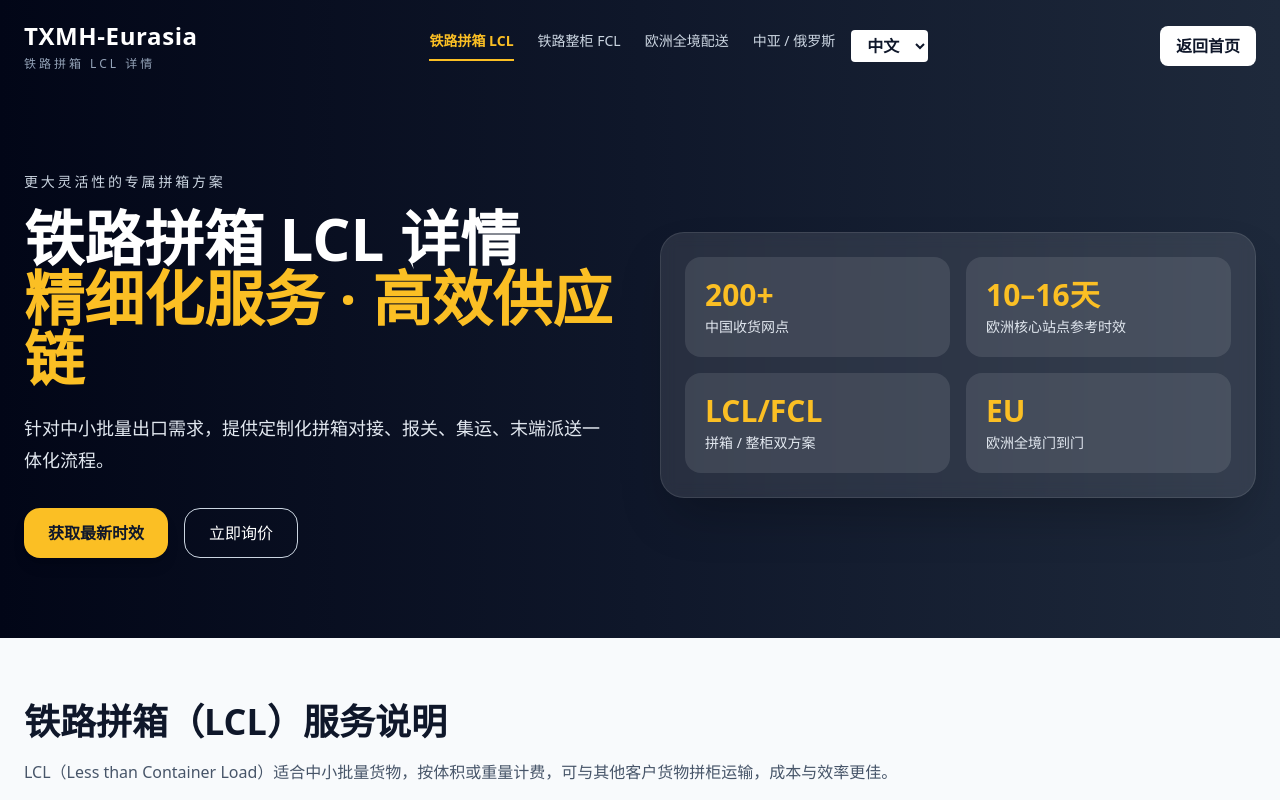
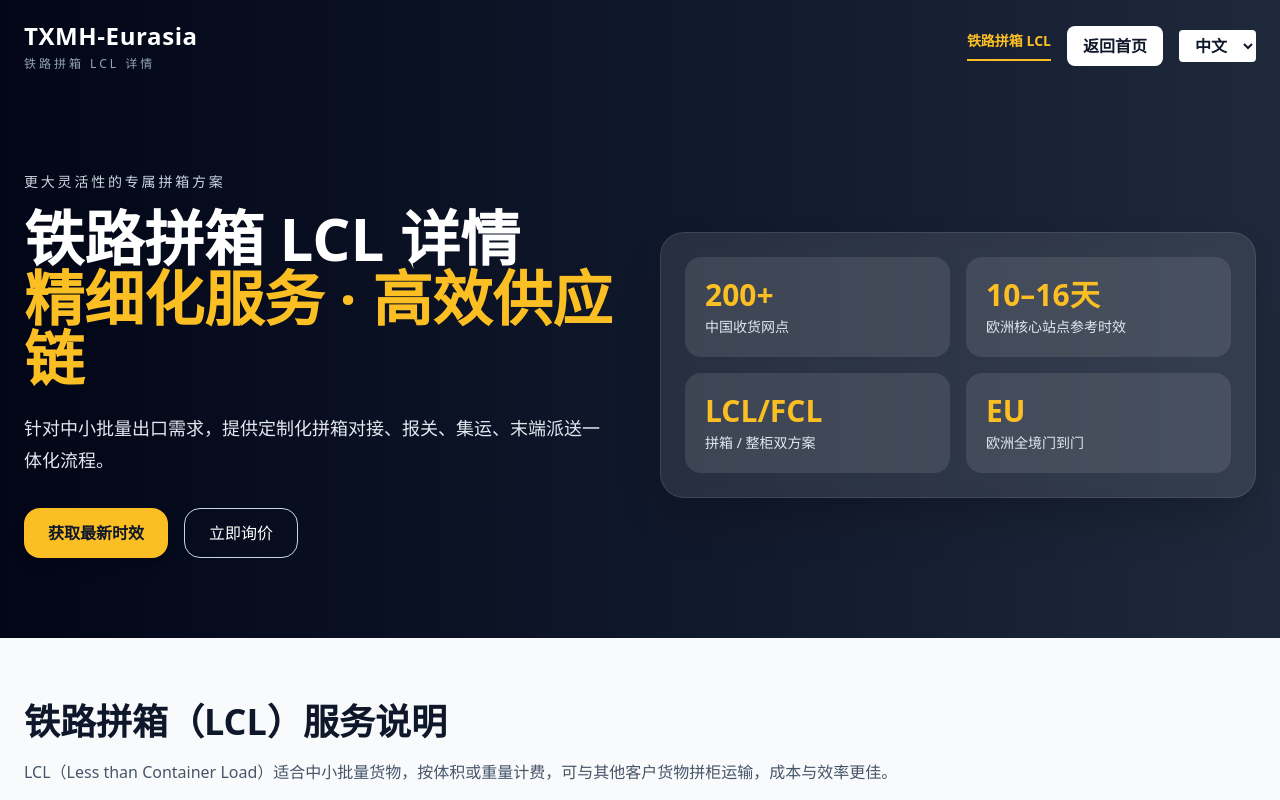
Before and after one commit to Bion3/txmh-eurasia-landing, a React (Vite) app: page / in a window 1280 px wide. Both pictures are taken after a click on the button "铁路拼箱 LCL". Shown: the top 800 px of the page. Built offline with nearby package versions, Linux system fonts and the light colour scheme.

Commit message:
initial website upload

```diff
--- a/src/App.jsx
+++ b/src/App.jsx
@@ -307,25 +307,13 @@ export default function TXMHEurasiaLandingPage() {
                 >
                   {t.tabLcl}
                 </button>
-                <button
-                  onClick={() => changePage('home', 'fcl')}
-                  className={`pb-2 border-b-2 transition ${activeTab === 'fcl' ? 'border-amber-400 text-amber-400 font-semibold' : 'border-transparent text-slate-300 hover:text-white'}`}
-                >
-                  {t.tabFcl}
-                </button>
-                <button
-                  onClick={() => changePage('home', 'europe')}
-                  className={`pb-2 border-b-2 transition ${activeTab === 'europe' ? 'border-amber-400 text-amber-400 font-semibold' : 'border-transparent text-slate-300 hover:text-white'}`}
-                >
-                  {t.tabEurope}
-                </button>
-                <button
-                  onClick={() => changePage('home', 'asia-russia')}
-                  className={`pb-2 border-b-2 transition ${activeTab === 'asia-russia' ? 'border-amber-400 text-amber-400 font-semibold' : 'border-transparent text-slate-300 hover:text-white'}`}
-                >
-                  {t.tabAsiaRussia}
-                </button>
               </div>
+              <button
+                onClick={() => changePage('home')}
+                className="px-4 py-2 rounded-lg bg-white text-slate-900 font-semibold hover:bg-slate-200 transition"
+              >
+                {t.backButton}
+              </button>
               <select
                 value={locale}
                 onChange={(e) => setLocale(e.target.value)}
@@ -336,12 +324,6 @@ export default function TXMHEurasiaLandingPage() {
                 <option value="ru">RU</option>
               </select>
             </div>
-            <button
-              onClick={() => changePage('home')}
-              className="px-4 py-2 rounded-lg bg-white text-slate-900 font-semibold hover:bg-slate-200 transition"
-            >
-              {t.backButton}
-            </button>
           </div>
           <div className="max-w-7xl mx-auto px-6 py-16 md:py-20">
             <div className="grid lg:grid-cols-2 gap-10 items-center">
```
